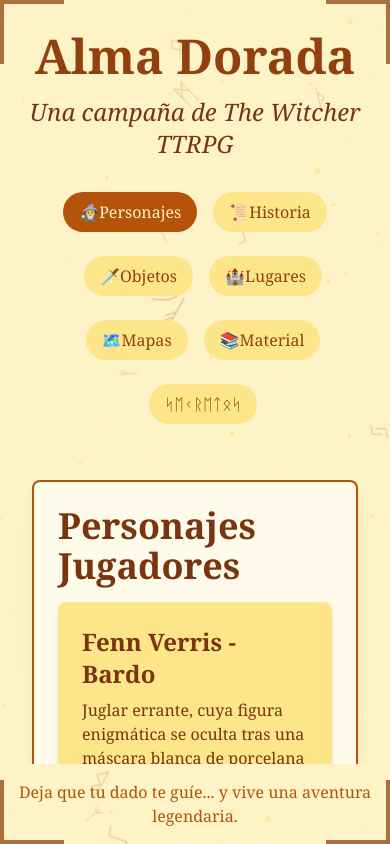
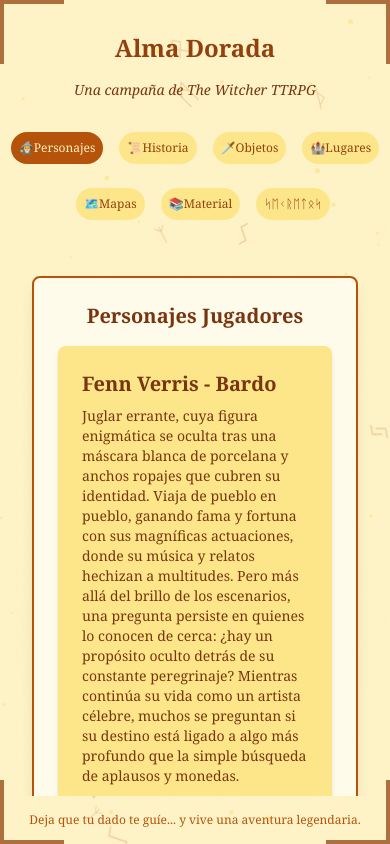
Before and after one commit to aritzsilva98/Golden-Soul, a React (Create React App) app: page / in a window 390 px wide. Built offline with nearby package versions, Linux system fonts and the light colour scheme.

Commit message:
Chaanged responsive conditions for NavBar and Characters Items

```diff
--- a/src/components/layout/Footer.jsx
+++ b/src/components/layout/Footer.jsx
@@ -3,7 +3,7 @@ import { motion } from 'framer-motion';
 const Footer = () => {
   return (
     <motion.footer
-      className="text-center py-4 text-amber-700 relative z-10"
+      className="text-center py-4 text-amber-700 relative z-10 text-xs sm:text-sm md:text-md lg:text-lg"
       initial={{ opacity: 0 }}
       animate={{ opacity: 1 }}
       transition={{ delay: 1, duration: 1 }}
--- a/src/components/layout/Header.jsx
+++ b/src/components/layout/Header.jsx
@@ -8,8 +8,8 @@ const Header = () => {
       animate={{ opacity: 1, y: 0 }}
       transition={{ duration: 1 }}
     >
-      <h1 className="text-5xl font-bold mb-4 text-amber-800">Alma Dorada</h1>
-      <p className="text-2xl italic">Una campaña de The Witcher TTRPG</p>
+      <h1 className=" text-2xl font-bold mb-4 text-amber-800 sm:text-2xl md:text-3xl lg:text-4xl">Alma Dorada</h1>
+      <p className="text-sm italic sm:text-md md:text-lg lg:text-xl">Una campaña de The Witcher TTRPG</p>
     </motion.header>
   );
 }
--- a/src/components/layout/NavBar.jsx
+++ b/src/components/layout/NavBar.jsx
@@ -3,7 +3,7 @@ import { motion } from 'framer-motion'
 const NavBar = ({ sections, activeSection, setActiveSection }) => {
   return (
     <nav className='mb-8 relative z-10'>
-      <ul className='flex justify-center space-x-4 flex-wrap px-4'>
+      <ul className='flex justify-center space-x-4 flex-wrap'>
         {sections.map(section => (
           <motion.li
             key={section.id}
@@ -12,7 +12,7 @@ const NavBar = ({ sections, activeSection, setActiveSection }) => {
           >
             <button
               onClick={() => setActiveSection(section.id)}
-              className={`flex items-center space-x-2 px-4 py-2 mb-6 rounded-full ${
+              className={`text-xs flex items-center space-x-2 px-2 py-2 mb-6 rounded-full sm:text-sm md:text-md lg:text-lg ${
                 activeSection === section.id
                   ? 'bg-amber-700 text-amber-100'
                   : 'bg-amber-200 text-amber-800'
--- a/src/components/main.jsx
+++ b/src/components/main.jsx
@@ -52,7 +52,7 @@ const Main = () => {
         ))}
         {floatingRunes.map(runeObj => (
           <motion.div
-            key={runeObj.id} // Asegúrate de que el ID sea único
+            key={runeObj.id}
             className='absolute text-amber-700 opacity-30'
             style={{
               fontSize: runeObj.size,
--- a/src/components/sections/CharactersSection.jsx
+++ b/src/components/sections/CharactersSection.jsx
@@ -10,7 +10,7 @@ const CharactersSection = () => {
     <section className='characters-section pl-4'>
       {hasMyCharacters && (
         <div className='bg-amber-50 border-2 border-amber-700 rounded-lg p-6 shadow-lg mb-8'>
-          <h2 className='text-4xl font-bold mb-4'>Personajes Jugadores</h2>
+          <h2 className='text-xl font-bold mb-4 text-center sm:text-2xl md:text-3xl lg:text-4xl'>Personajes Jugadores</h2>
           <div className='grid grid-cols-1 md:grid-cols-2 gap-8 pb-4'>
             {myCharacters.map((character, index) => (
               <CharacterItem key={character.id || `${character.name}-${index}`} character={character} />
@@ -23,7 +23,7 @@ const CharactersSection = () => {
 
       {hasCharacters && (
         <div className='bg-amber-50 border-2 border-amber-700 rounded-lg p-6 shadow-lg mb-8'>
-          <h2 className='text-4xl font-bold mb-4'>Personajes No Jugadores</h2>
+          <h2 className='text-2xl font-bold mb-4 text-center'>Personajes No Jugadores</h2>
           <div className='grid grid-cols-1 md:grid-cols-2 gap-8 pb-4'>
             {characters.map((character, index) => (
               <CharacterItem key={character.id || `${character.name}-${index}`} character={character} />
--- a/src/components/shared/CharacterItem.jsx
+++ b/src/components/shared/CharacterItem.jsx
@@ -5,12 +5,12 @@ const CharacterItem = ({ character }) => {
 
   return (
     <div className="character-item bg-amber-200 p-6 rounded-lg shadow-md">
-      <h3 className="text-2xl font-semibold mb-2">
+      <h3 className="text-xl font-semibold mb-2 sm:text-2xl md:text-3xl">
         {character.name} - {character.role}
       </h3>
-      <p className="pb-3">{character.description}</p>
+      <p className="pb-3 text-sm sm:text-lg md:text-xl">{character.description}</p>
       {hasTitle && (
-        <p className="text-sm text-gray-700">
+        <p className="text-sm text-gray-700 sm:text-lg md:text-xl">
           <strong>Título/s: </strong>
           {formatTextWithLineBreaks(character.title)}
         </p>
--- a/src/components/shared/decorations/runesDivisor.jsx
+++ b/src/components/shared/decorations/runesDivisor.jsx
@@ -2,15 +2,15 @@ import { runes } from '../../../data/data'
 
 const RuneDivisor = () => {
   return (
-    <div className='chain-divider my-8 pb-12'>
+    <div className='chain-divider my-8 pb-12 text-center flex items-center justify-center w-full'>
       <svg
         xmlns='http://www.w3.org/2000/svg'
         viewBox='0 0 240 10'
         className='mx-auto pt-8'
       >
-        <g fontSize='8' textAnchor='middle' fill='black'>
+        <g fontSize='4' textAnchor='middle' className="text-center w-full">
           {runes.map((rune, index) => (
-            <text x={10 + index * 20} y='8' key={index}>
+            <text x={5 + index * 10} y='8' key={index}>
               {rune}
             </text>
           ))}
```
